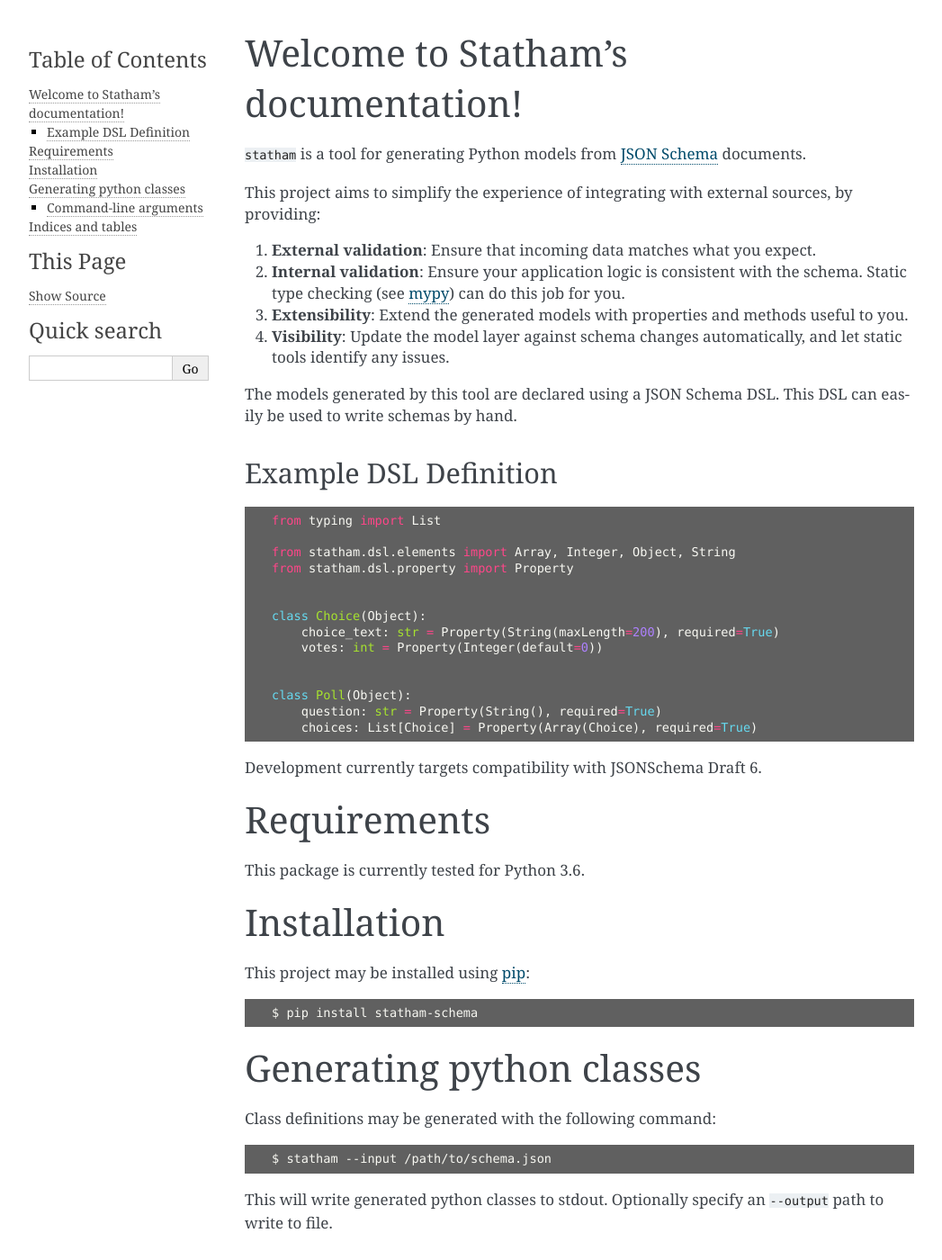
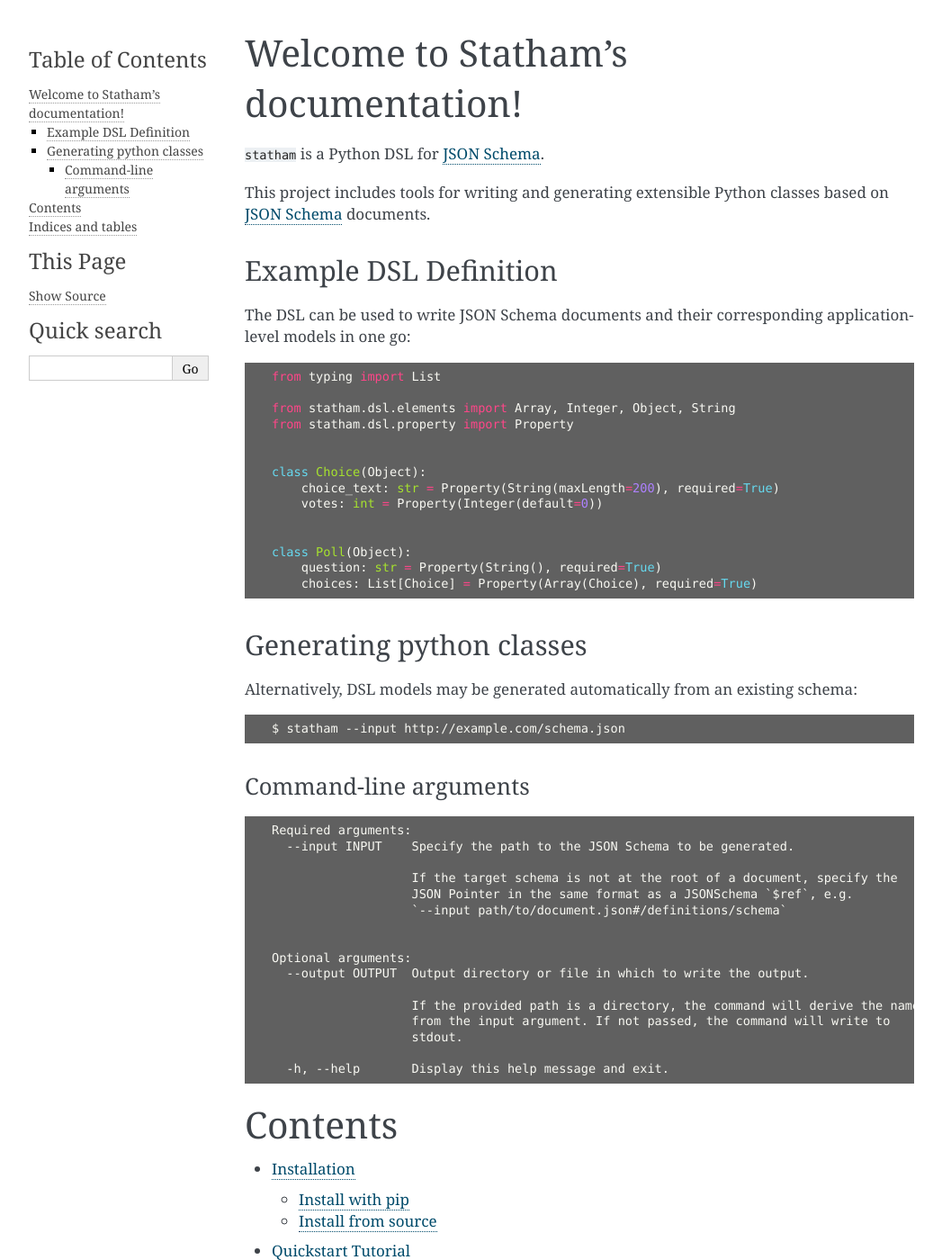
Before and after one commit to jacksmith15/statham-schema, a Sphinx documentation site: the page built from docs/source/index.rst, in a window 1280 px wide and 1400 px high. Shown: the whole window at 90% size, without its empty margins (106-1153 px from the left). Built offline with Sphinx 7.4.7, drawn with Linux system fonts in a browser that asks for light colours; some of the changed text lies outside the part shown.

Commit message:
Document compatibility and installation

```diff
--- a/docs/source/index.rst
+++ b/docs/source/index.rst
@@ -7,19 +7,14 @@
 ==========================================
 
 
-``statham`` is a tool for generating Python models from `JSON Schema`_ documents.
+``statham`` is a Python DSL for `JSON Schema`_.
 
-This project aims to simplify the experience of integrating with external sources, by providing:
-
-1. **External validation**: Ensure that incoming data matches what you expect.
-2. **Internal validation**: Ensure your application logic is consistent with the schema. Static type checking (see `mypy`_) can do this job for you.
-3. **Extensibility**: Extend the generated models with properties and methods useful to you.
-4. **Visibility**: Update the model layer against schema changes automatically, and let static tools identify any issues.
-
-The models generated by this tool are declared using a JSON Schema DSL. This DSL can easily be used to write schemas by hand.
+This project includes tools for writing and generating extensible Python classes based on `JSON Schema`_ documents.
 
 Example DSL Definition
 ----------------------
+
+The DSL can be used to write JSON Schema documents and their corresponding application-level models in one go:
 
 .. code:: python
 
@@ -38,36 +33,20 @@
        question: str = Property(String(), required=True)
        choices: List[Choice] = Property(Array(Choice), required=True)
 
-Development currently targets compatibility with JSONSchema Draft 6.
 
-Requirements
-============
 
-This package is currently tested for Python 3.6.
+Generating python classes
+-------------------------
 
-Installation
-============
-
-This project may be installed using `pip`_:
+Alternatively, DSL models may be generated automatically from an existing schema:
 
 .. code-block:: bash
 
-   $ pip install statham-schema
+   $ statham --input http://example.com/schema.json
 
-Generating python classes
-=========================
-
-Class definitions may be generated with the following command:
-
-.. code-block:: bash
-
-   $ statham --input /path/to/schema.json
-
-This will write generated python classes to stdout. Optionally specify
-an ``--output`` path to write to file.
 
 Command-line arguments
-----------------------
+~~~~~~~~~~~~~~~~~~~~~~
 
 ::
 
@@ -89,14 +68,19 @@
      -h, --help       Display this help message and exit.
 
 
+
+Contents
+========
+
 .. toctree::
   :maxdepth: 2
 
+  installing
   quickstart
   advanced
   dsl
   api
-
+  compatibility
 
 
 Indices and tables
```
Also changed, not shown: README.md (+4 -4 lines), docs/source/compatibility.rst (added, +94 -0 lines), docs/source/dsl.rst (+25 -0 lines), docs/source/installing.rst (added, +30 -0 lines).
